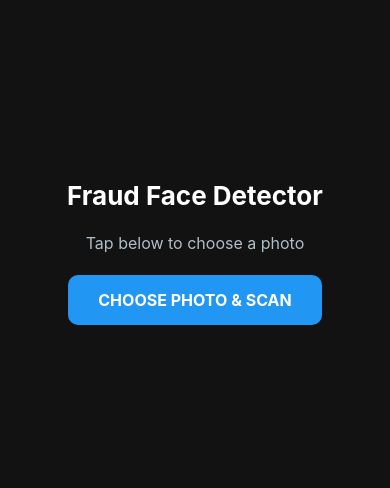
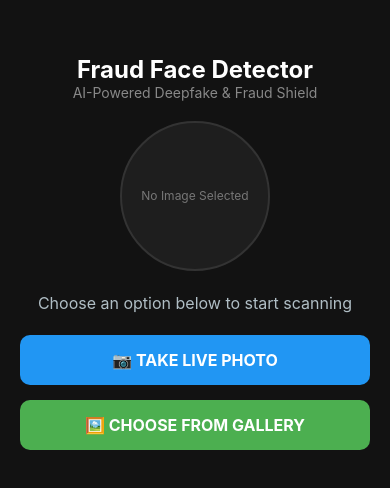
Before and after one commit to aashishkevat975-cyber/Deepfake-Shield, a React Native app: screen / in a window 390 px wide. Shown: the part 170-658 px from the top of the page. Built offline with nearby package versions, Linux system fonts and the light colour scheme.

Commit message:
Update App.js

```diff
--- a/App.js
+++ b/App.js
@@ -1,14 +1,16 @@
 import React, { useState } from 'react';
-import { StyleSheet, Text, View, TouchableOpacity, ActivityIndicator, Image } from 'react-native';
+import { StyleSheet, Text, View, TouchableOpacity, ActivityIndicator, Image, ScrollView } from 'react-native';
 import * as ImagePicker from 'expo-image-picker';
 
 export default function App() {
   const [image, setImage] = useState(null);
-  const [status, setStatus] = useState('Tap below to choose a photo');
+  const [status, setStatus] = useState('Choose an option below to start scanning');
   const [isLoading, setIsLoading] = useState(false);
   const [scanResult, setScanResult] = useState(null);
+  const [confidence, setConfidence] = useState(null);
 
-  const pickImageAndScan = async () => {
+  // 1. Gallery Se Photo Chunne Ka Function
+  const pickImageFromGallery = async () => {
     let result = await ImagePicker.launchImageLibraryAsync({
       mediaTypes: ImagePicker.MediaTypeOptions.Images,
       allowsEditing: true,
@@ -17,31 +19,67 @@ export default function App() {
     });
 
     if (!result.canceled) {
-      setImage(result.assets[0].uri);
-      setStatus('Analyzing image...');
+      processImage(result.assets[0].uri);
+    }
+  };
+
+  // 2. Camera Se Live Photo Khichne Ka Function
+  const takePhotoWithCamera = async () => {
+    const permissionResult = await ImagePicker.requestCameraPermissionsAsync();
+    if (permissionResult.granted === false) {
+      alert("Camera permission is required to take a photo!");
+      return;
+    }
+
+    let result = await ImagePicker.launchCameraAsync({
+      allowsEditing: true,
+      aspect: [4, 3],
+      quality: 1,
+    });
+
+    if (!result.canceled) {
+      processImage(result.assets[0].uri);
+    }
+  };
+
+  // Common Processing & Analysis Logic
+  const processImage = (uri) => {
+    setImage(uri);
+    setStatus('Analyzing facial patterns & metadata...');
     setIsLoading(true);
     setScanResult(null);
+    setConfidence(null);
 
     setTimeout(() => {
       setIsLoading(false);
       const isFake = Math.random() > 0.5;
+      const randomConfidence = (Math.random() * (99 - 88) + 88).toFixed(1);
+
       if (isFake) {
-          setStatus('⚠️ Warning: Potential Deepfake Detected!');
+        setStatus('⚠️ Warning: Potential Deepfake / Fraudulent Face Detected!');
         setScanResult('deepfake');
+        setConfidence(randomConfidence);
       } else {
-          setStatus('✅ Result: Authentic Image. Safe to use.');
+        setStatus('✅ Result: Authentic Image. No tampering found.');
         setScanResult('safe');
+        setConfidence(randomConfidence);
       }
     }, 3000);
-    }
   };
 
   return (
-    <View style={styles.container}>
+    <ScrollView contentContainerStyle={styles.container}>
       <Text style={styles.title}>Fraud Face Detector</Text>
+      <Text style={styles.subtitle}>AI-Powered Deepfake & Fraud Shield</Text>
 
       <View style={styles.box}>
-        {image && <Image source={{ uri: image }} style={styles.previewImage} />}
+        {image ? (
+          <Image source={{ uri: image }} style={styles.previewImage} />
+        ) : (
+          <View style={styles.placeholderBox}>
+            <Text style={styles.placeholderText}>No Image Selected</Text>
+          </View>
+        )}
 
         <Text style={[
           styles.status,
@@ -51,34 +89,53 @@ export default function App() {
           {status}
         </Text>
 
+        {confidence && (
+          <Text style={styles.confidenceText}>
+            Confidence Score: {confidence}%
+          </Text>
+        )}
+
         {isLoading && <ActivityIndicator size="large" color="#2196F3" style={{ marginVertical: 15 }} />}
       </View>
 
+      <View style={styles.buttonContainer}>
         <TouchableOpacity
           style={[styles.button, isLoading ? styles.buttonDisabled : null]}
-        onPress={pickImageAndScan}
+          onPress={takePhotoWithCamera}
           disabled={isLoading}
         >
-        <Text style={styles.buttonText}>
-          {isLoading ? 'Scanning...' : 'CHOOSE PHOTO & SCAN'}
-        </Text>
+          <Text style={styles.buttonText}>📷 TAKE LIVE PHOTO</Text>
+        </TouchableOpacity>
+
+        <TouchableOpacity
+          style={[styles.button, styles.galleryButton, isLoading ? styles.buttonDisabled : null]}
+          onPress={pickImageFromGallery}
+          disabled={isLoading}
+        >
+          <Text style={styles.buttonText}>🖼️ CHOOSE FROM GALLERY</Text>
         </TouchableOpacity>
       </View>
+    </ScrollView>
   );
 }
 
 const styles = StyleSheet.create({
   container: {
-    flex: 1,
+    flexGrow: 1,
     backgroundColor: '#121212',
     alignItems: 'center',
     justifyContent: 'center',
     padding: 20,
   },
   title: {
-    fontSize: 26,
+    fontSize: 24,
     fontWeight: 'bold',
     color: '#FFFFFF',
+    textAlign: 'center',
+  },
+  subtitle: {
+    fontSize: 14,
+    color: '#888888',
     marginBottom: 20,
     textAlign: 'center',
   },
@@ -86,8 +143,22 @@ const styles = StyleSheet.create({
     width: '100%',
     alignItems: 'center',
     justifyContent: 'center',
-    paddingHorizontal: 20,
     marginBottom: 20,
+  },
+  placeholderBox: {
+    width: 150,
+    height: 150,
+    borderRadius: 75,
+    backgroundColor: '#1E1E1E',
+    alignItems: 'center',
+    justifyContent: 'center',
+    marginBottom: 20,
+    borderWidth: 2,
+    borderColor: '#333333',
+  },
+  placeholderText: {
+    color: '#777777',
+    fontSize: 12,
   },
   previewImage: {
     width: 150,
@@ -102,6 +173,7 @@ const styles = StyleSheet.create({
     color: '#B0BEC5',
     textAlign: 'center',
     lineHeight: 24,
+    paddingHorizontal: 10,
   },
   statusSafe: {
     color: '#4CAF50',
@@ -111,11 +183,24 @@ const styles = StyleSheet.create({
     color: '#F44336',
     fontWeight: 'bold',
   },
+  confidenceText: {
+    fontSize: 14,
+    color: '#FFC107',
+    marginTop: 10,
+    fontWeight: 'bold',
+  },
+  buttonContainer: {
+    width: '100%',
+    gap: 15,
+  },
   button: {
     backgroundColor: '#2196F3',
     paddingVertical: 15,
-    paddingHorizontal: 30,
     borderRadius: 10,
+    alignItems: 'center',
+  },
+  galleryButton: {
+    backgroundColor: '#4CAF50',
   },
   buttonDisabled: {
     backgroundColor: '#555555',
```
Lines whose indentation alone changed are shown as unchanged.
